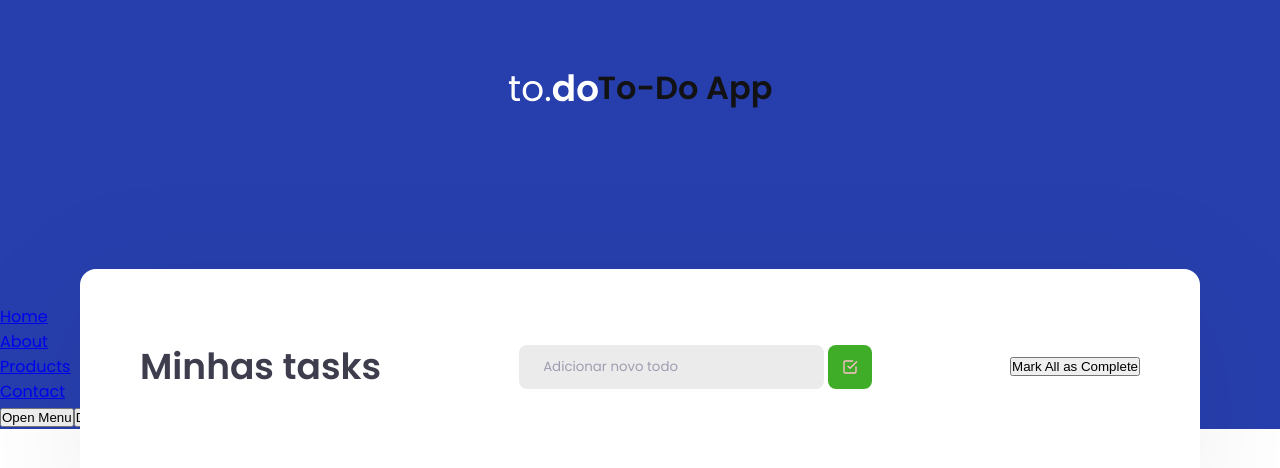
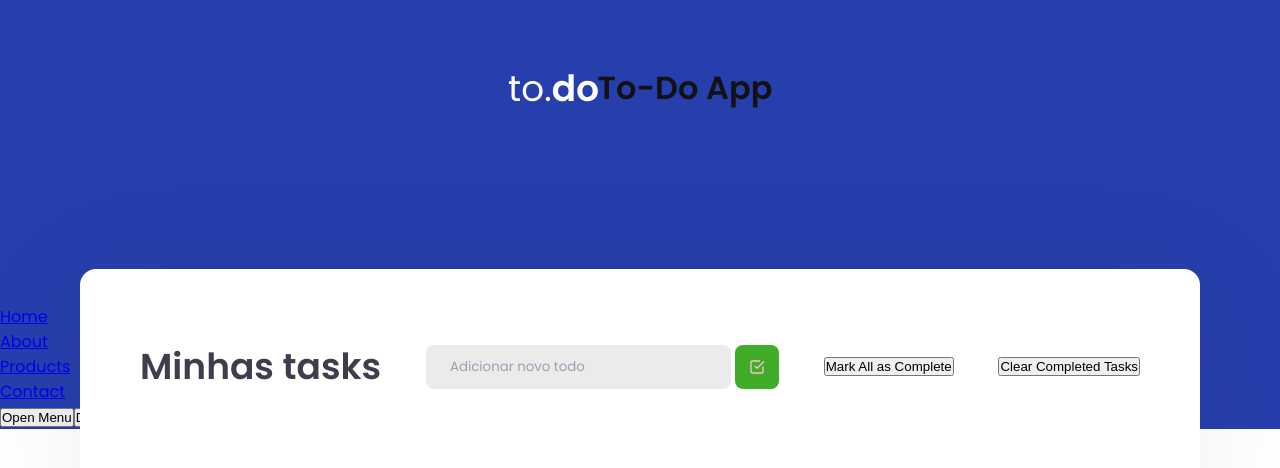
Before and after one commit to Eduardo-asj/tasklist-reactjs, a React app: page / in a window 1280 px wide. Shown: the top 468 px of the page. Built offline with nearby package versions, Linux system fonts and the light colour scheme.

Commit message:
Clear completing tasks

```diff
--- a/src/components/TaskList.tsx
+++ b/src/components/TaskList.tsx
@@ -1,4 +1,4 @@
-import { useState } from 'react';
+import React, { useState } from 'react';
 import { FiTrash, FiCheckSquare, FiEdit } from 'react-icons/fi';
 import '../styles/tasklist.scss';
 
@@ -64,6 +64,11 @@ export function TaskList() {
     setTasks(updatedTasks);
   }
 
+  function handleClearCompletedTasks() {
+    const filteredTasks = tasks.filter((task) => !task.isComplete);
+    setTasks(filteredTasks);
+  }
+
   return (
     <section className='task-list container'>
       <header>
@@ -86,6 +91,9 @@ export function TaskList() {
         </div>
         <button onClick={handleMarkAllTasksAsComplete}>
           Mark All as Complete
+        </button>
+        <button onClick={handleClearCompletedTasks}>
+          Clear Completed Tasks
         </button>
       </header>
 
```
